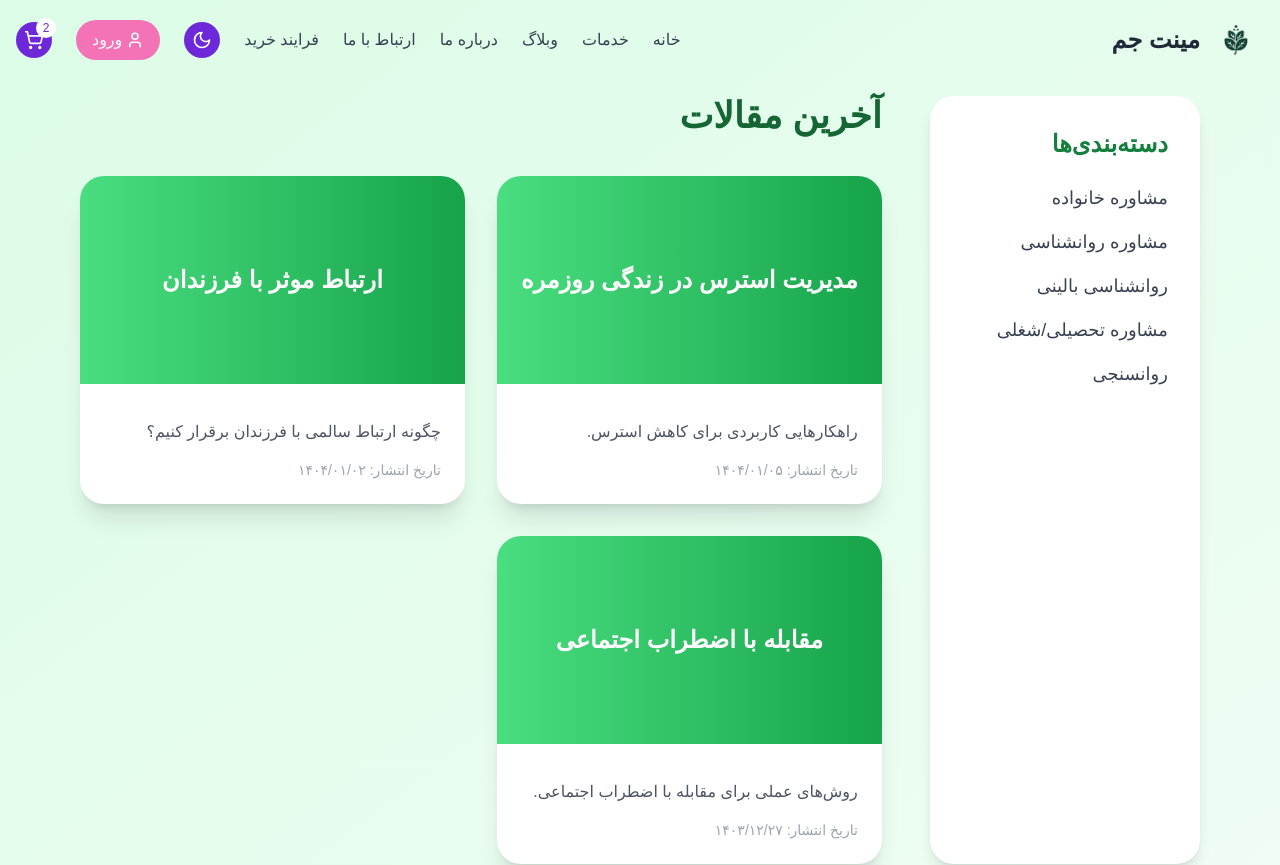
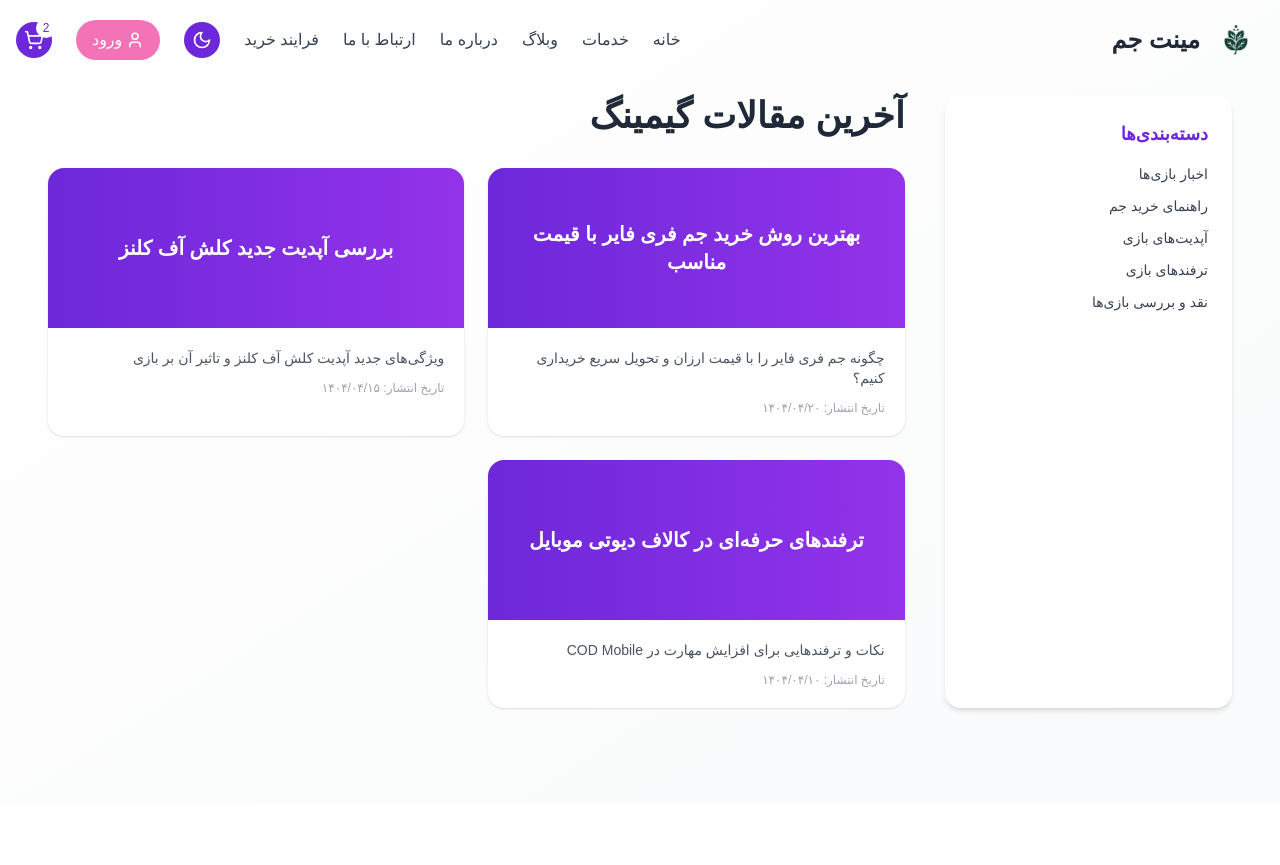
Before and after one commit to aradrezaei/Mintgem-frontend, a Next.js app: page /blog in a window 1280 px wide. Shown: the top 865 px of the page. Built offline with nearby package versions, Linux system fonts and the light colour scheme; a web font is replaced by a local one.

Commit message:
fix: add jsconfig for alias support

```diff
--- a/pages/blog.js
+++ b/pages/blog.js
@@ -5,40 +5,42 @@ import { motion } from "framer-motion";
 import Navbar from "../components/Navbar";
 import Footer from "../components/Footer";
 
+// مقالات مرتبط با گیم و خرید جم
 const posts = [
-  { id: 1, title: "مدیریت استرس در زندگی روزمره", summary: "راهکارهایی کاربردی برای کاهش استرس.", date: "۱۴۰۴/۰۱/۰۵" },
-  { id: 2, title: "ارتباط موثر با فرزندان", summary: "چگونه ارتباط سالمی با فرزندان برقرار کنیم؟", date: "۱۴۰۴/۰۱/۰۲" },
-  { id: 3, title: "مقابله با اضطراب اجتماعی", summary: "روش‌های عملی برای مقابله با اضطراب اجتماعی.", date: "۱۴۰۳/۱۲/۲۷" },
+  { id: 1, title: "بهترین روش خرید جم فری فایر با قیمت مناسب", summary: "چگونه جم فری فایر را با قیمت ارزان و تحویل سریع خریداری کنیم؟", date: "۱۴۰۴/۰۴/۲۰" },
+  { id: 2, title: "بررسی آپدیت جدید کلش آف کلنز", summary: "ویژگی‌های جدید آپدیت کلش آف کلنز و تاثیر آن بر بازی", date: "۱۴۰۴/۰۴/۱۵" },
+  { id: 3, title: "ترفندهای حرفه‌ای در کالاف دیوتی موبایل", summary: "نکات و ترفندهایی برای افزایش مهارت در COD Mobile", date: "۱۴۰۴/۰۴/۱۰" },
 ];
 
 const categories = [
-  "مشاوره خانواده",
-  "مشاوره روانشناسی",
-  "روانشناسی بالینی",
-  "مشاوره تحصیلی/شغلی",
-  "روانسنجی",
+  "اخبار بازی‌ها",
+  "راهنمای خرید جم",
+  "آپدیت‌های بازی",
+  "ترفندهای بازی",
+  "نقد و بررسی بازی‌ها",
 ];
 
 export default function Blog() {
   return (
     <>
       <Head>
-        <title>وبلاگ | مرکز روانشناسی هدف</title>
+        <title>وبلاگ | مینت جم</title>
+        <meta name="description" content="آخرین مقالات آموزشی و خبری مرتبط با بازی‌ها، خرید جم و دنیای گیمینگ در وبلاگ مینت جم." />
       </Head>
 
       <Navbar />
 
-      <main className="bg-gradient-to-br from-green-100 to-green-50 dark:from-gray-900 dark:to-gray-800 min-h-screen py-24 px-4 md:px-20">
-        <section className="max-w-7xl mx-auto flex flex-col md:flex-row gap-12">
+      <main className="bg-gradient-to-br from-white to-gray-50 dark:from-gray-900 dark:to-gray-800 min-h-screen py-24 px-4 md:px-12">
+        <section className="max-w-7xl mx-auto flex flex-col md:flex-row gap-10">
           {/* دسته‌بندی‌ها */}
-          <aside className="md:w-1/4 bg-white dark:bg-gray-800 p-8 rounded-3xl shadow-lg hover:shadow-xl transition-all">
-            <h3 className="text-2xl font-bold text-green-700 dark:text-green-400 mb-6">دسته‌بندی‌ها</h3>
-            <ul className="space-y-4">
+          <aside className="md:w-1/4 bg-white dark:bg-gray-800 p-6 rounded-2xl shadow-md hover:shadow-lg transition">
+            <h3 className="text-lg font-bold text-primary mb-4">دسته‌بندی‌ها</h3>
+            <ul className="space-y-3">
               {categories.map((category, index) => (
                 <motion.li
                   key={index}
                   whileHover={{ scale: 1.05 }}
-                  className="text-lg text-gray-700 dark:text-gray-300 hover:text-green-600 cursor-pointer transition-all"
+                  className="text-sm text-gray-700 dark:text-gray-300 hover:text-primary dark:hover:text-accent cursor-pointer transition"
                 >
                   {category}
                 </motion.li>
@@ -46,35 +48,31 @@ export default function Blog() {
             </ul>
           </aside>
 
-          {/* آخرین مقالات */}
+          {/* مقالات */}
           <section className="md:w-3/4">
-            <h1 className="text-4xl font-bold text-green-800 dark:text-green-300 mb-10">
-              آخرین مقالات
+            <h1 className="text-3xl md:text-4xl font-extrabold text-gray-800 dark:text-white mb-8 text-center md:text-right">
+              آخرین مقالات گیمینگ
             </h1>
-            <div className="grid grid-cols-1 lg:grid-cols-2 gap-8">
+            <div className="grid grid-cols-1 sm:grid-cols-2 gap-6">
               {posts.map((post, index) => (
                 <motion.div
                   key={post.id}
-                  initial={{ opacity: 0, y: 30 }}
-                  animate={{ opacity: 1, y: 0 }}
-                  transition={{ duration: 0.6, delay: index * 0.2 }}
-                  className="bg-white dark:bg-gray-800 rounded-3xl shadow-xl hover:shadow-2xl transition-all cursor-pointer overflow-hidden group"
+                  initial={{ opacity: 0, y: 20 }}
+                  whileInView={{ opacity: 1, y: 0 }}
+                  transition={{ duration: 0.5, delay: index * 0.15 }}
+                  viewport={{ once: true }}
+                  className="bg-white dark:bg-gray-800 rounded-2xl shadow hover:shadow-lg transition cursor-pointer overflow-hidden"
                 >
-                  <div className="relative h-52 bg-gradient-to-r from-green-400 to-green-600 group-hover:from-green-500 group-hover:to-green-700 transition-all">
-                    <motion.div
-                      className="absolute inset-0 flex justify-center items-center"
-                      whileHover={{ scale: 1.1 }}
-                    >
-                      <h2 className="text-2xl font-bold text-white">
-                        {post.title}
-                      </h2>
-                    </motion.div>
+                  <div className="relative h-40 bg-gradient-to-r from-primary to-secondary flex items-center justify-center">
+                    <h2 className="text-lg sm:text-xl font-bold text-white text-center px-4">
+                      {post.title}
+                    </h2>
                   </div>
-                  <div className="p-6">
-                    <p className="text-gray-600 dark:text-gray-300 mt-3 line-clamp-2">
+                  <div className="p-5">
+                    <p className="text-gray-600 dark:text-gray-300 text-sm line-clamp-2">
                       {post.summary}
                     </p>
-                    <span className="block text-sm text-gray-400 dark:text-gray-500 mt-4">
+                    <span className="block text-xs text-gray-400 dark:text-gray-500 mt-3">
                       تاریخ انتشار: {post.date}
                     </span>
                   </div>
```
